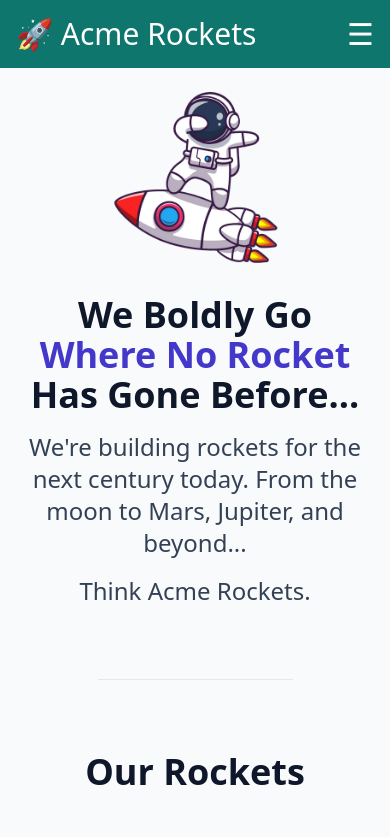
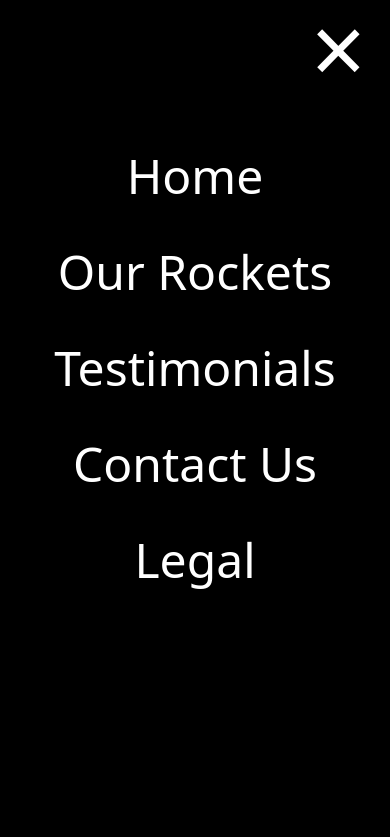
Before and after one commit to ConnorXCX/AcmeRockets, a website: page build/index.html in a window 390 px wide. Shown: the top 837 px of the page. Drawn offline with Linux system fonts and the light colour scheme.

Commit message:
Add mobile hamburger menu HTML.

```diff
--- a/build/index.html
+++ b/build/index.html
@@ -25,6 +25,34 @@
             <a href="#contact" class="hover:opacity-90">Contact Us</a>
           </nav>
         </div>
+      </section>
+      <section
+        id="mobile-menu"
+        class="absolute top-0 bg-black w-full text-5xl flex flex-col justify-center"
+      >
+        <button class="text-8xl self-end px-6">&times;</button>
+        <nav
+          class="flex flex-col min-h-screen items-center py-8"
+          aria-label="mobile"
+        >
+          <a href="#hero" class="w-full text-center py-6 hover:opacity-90"
+            >Home</a
+          >
+          <a href="#rockets" class="w-full text-center py-6 hover:opacity-90"
+            >Our Rockets</a
+          >
+          <a
+            href="#testimonials"
+            class="w-full text-center py-6 hover:opacity-90"
+            >Testimonials</a
+          >
+          <a href="#contact" class="w-full text-center py-6 hover:opacity-90"
+            >Contact Us</a
+          >
+          <a href="#footer" class="w-full text-center py-6 hover:opacity-90"
+            >Legal</a
+          >
+        </nav>
       </section>
     </header>
     <main class="max-4xl mx-auto">
@@ -265,6 +293,7 @@
           <a href="#contact" class="hover:opacity-90">Contact Us</a>
         </nav>
         <div class="flex flex-col sm:gap-2">
+          <!-- TODO: Add JavaScript to get current year. -->
           <p class="text-right">Copyright &copy; <span id="year">2024</span></p>
           <p class="text-right">All Rights Reserved</p>
         </div>
```
Also changed, not shown: build/css/style.css.
